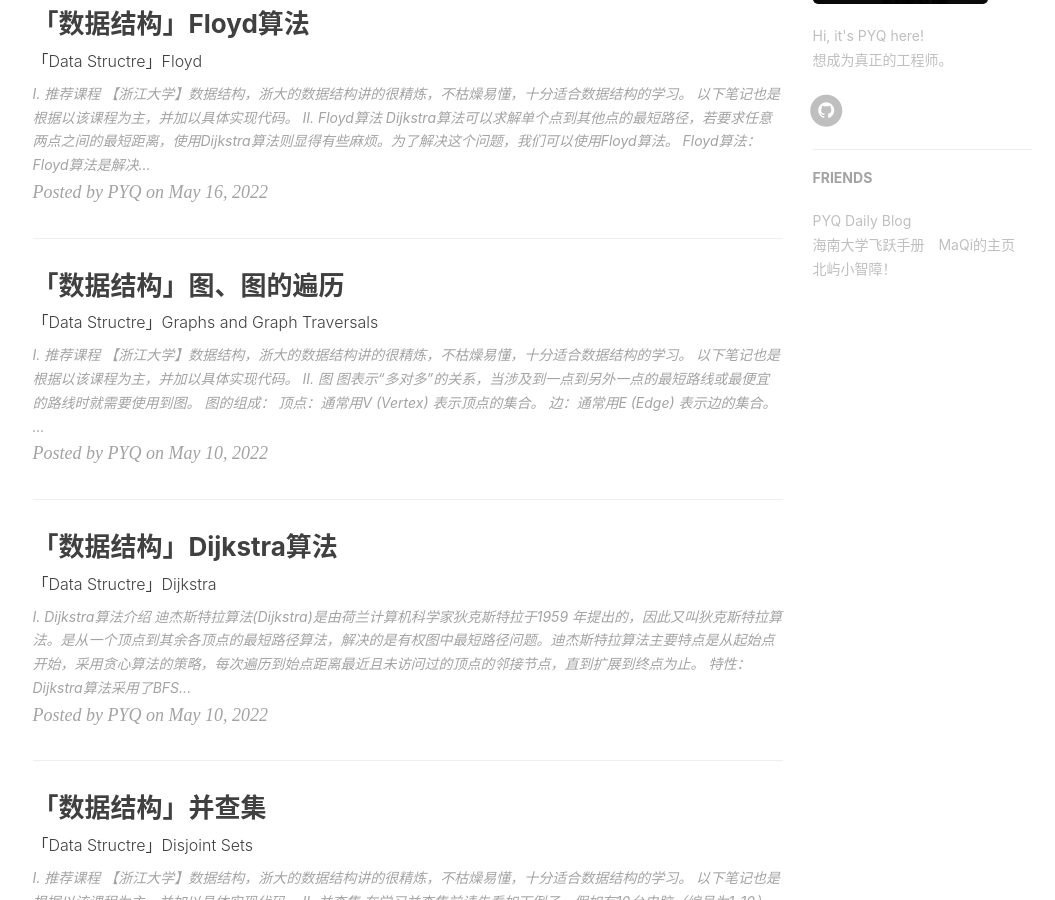
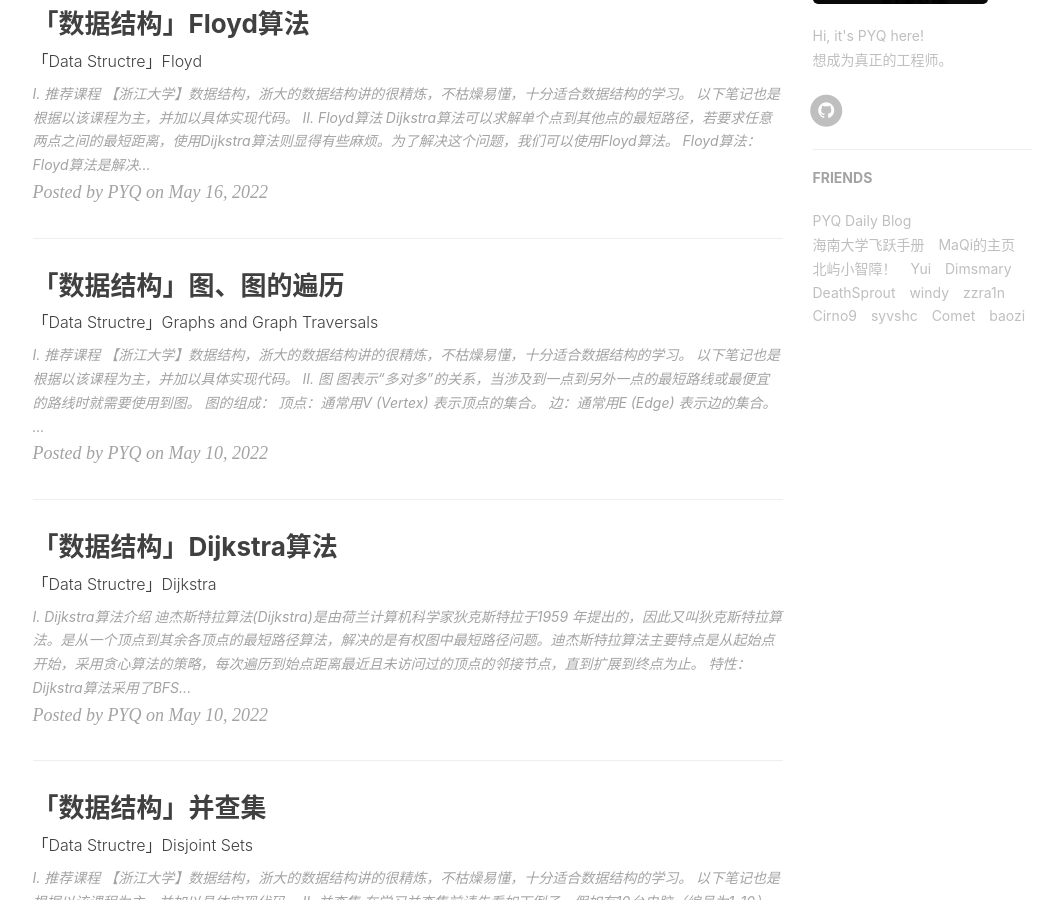
Before and after one commit to peng-yq/peng-yq.github.io, a Jekyll site: the page built from index.html, in a window 1280 px wide and 900 px high, scrolled down 722 px. Shown: the whole window, without its empty margins (135-1190 px from the left). Built offline with Jekyll 4.4.1, drawn with Linux system fonts in a browser that asks for light colours; nearby versions of some CDN libraries; the list of posts is cut into pages by our own code; comment, search, counter and statistics services are not loaded.

Commit message:
Update _config.yml
add some friends link of ucas

```diff
--- a/_config.yml
+++ b/_config.yml
@@ -108,5 +108,41 @@ friends: [
     {
         title: "北屿小智障！",
         href: "https://blog.bj-yan.top"
+    },
+    {
+        title: "Yui",
+        href: "http://www.gislxz.top/"
+    },
+    {
+        title: "Dimsmary",
+        href: "https://dimsmary.tech/"
+    },
+    {
+        title: "DeathSprout",
+        href: "https://sydddl.github.io"
+    },
+    {
+        title: "windy",
+        href: "https://windy810.github.io/"
+    },
+    {
+        title: "zzra1n",
+        href: "https://qgrain.github.io/"
+    },
+    {
+        title: "Cirno9",
+        href: "https://myqaq.cn"
+    },
+    {
+        title: "syvshc",
+        href: "syvshc.github.io"
+    },
+    {
+        title: "Comet",
+        href: "www.junyiyang.cn"
+    },
+    {
+        title: "baozi",
+        href: "https://baozi.run"
     }
 ]
```
